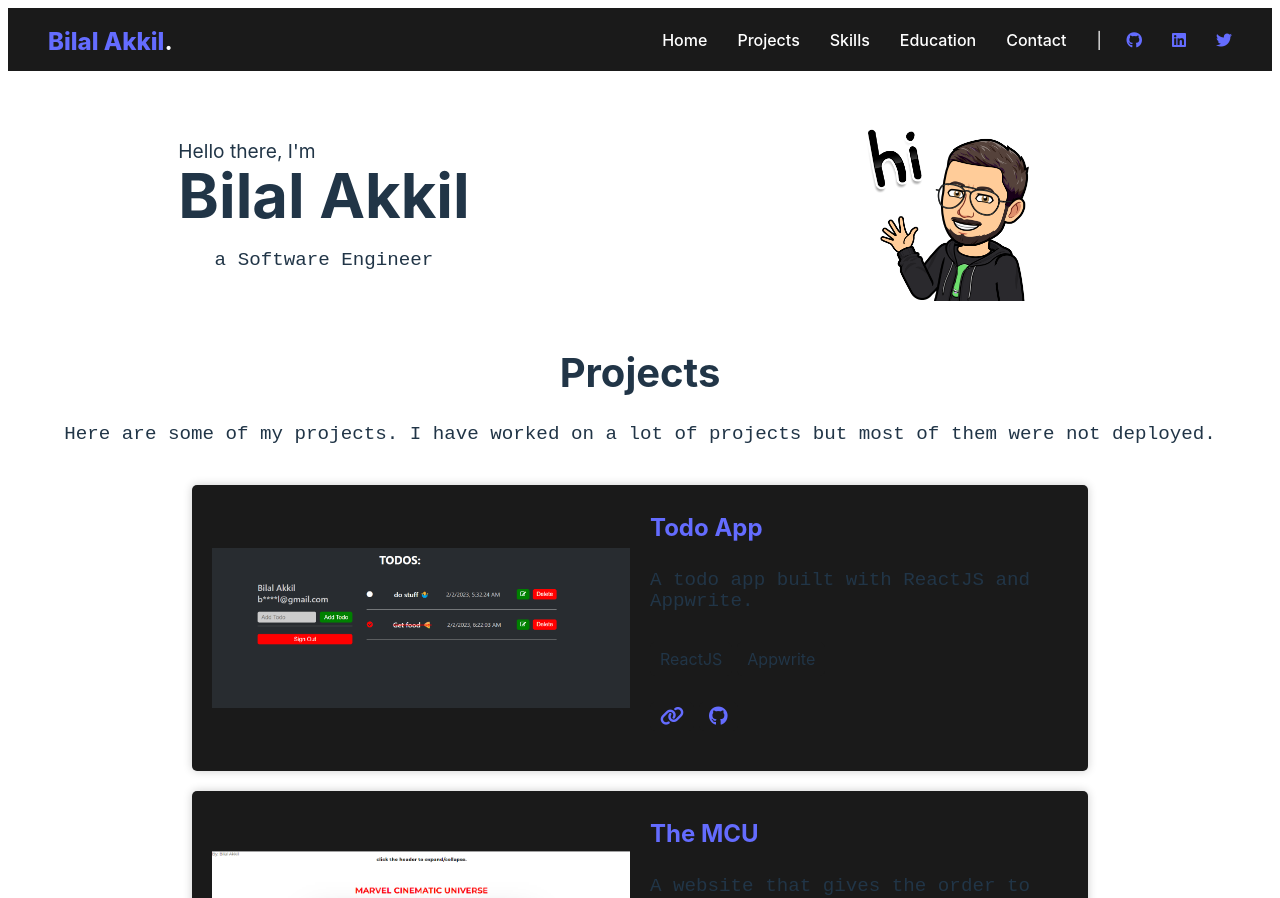
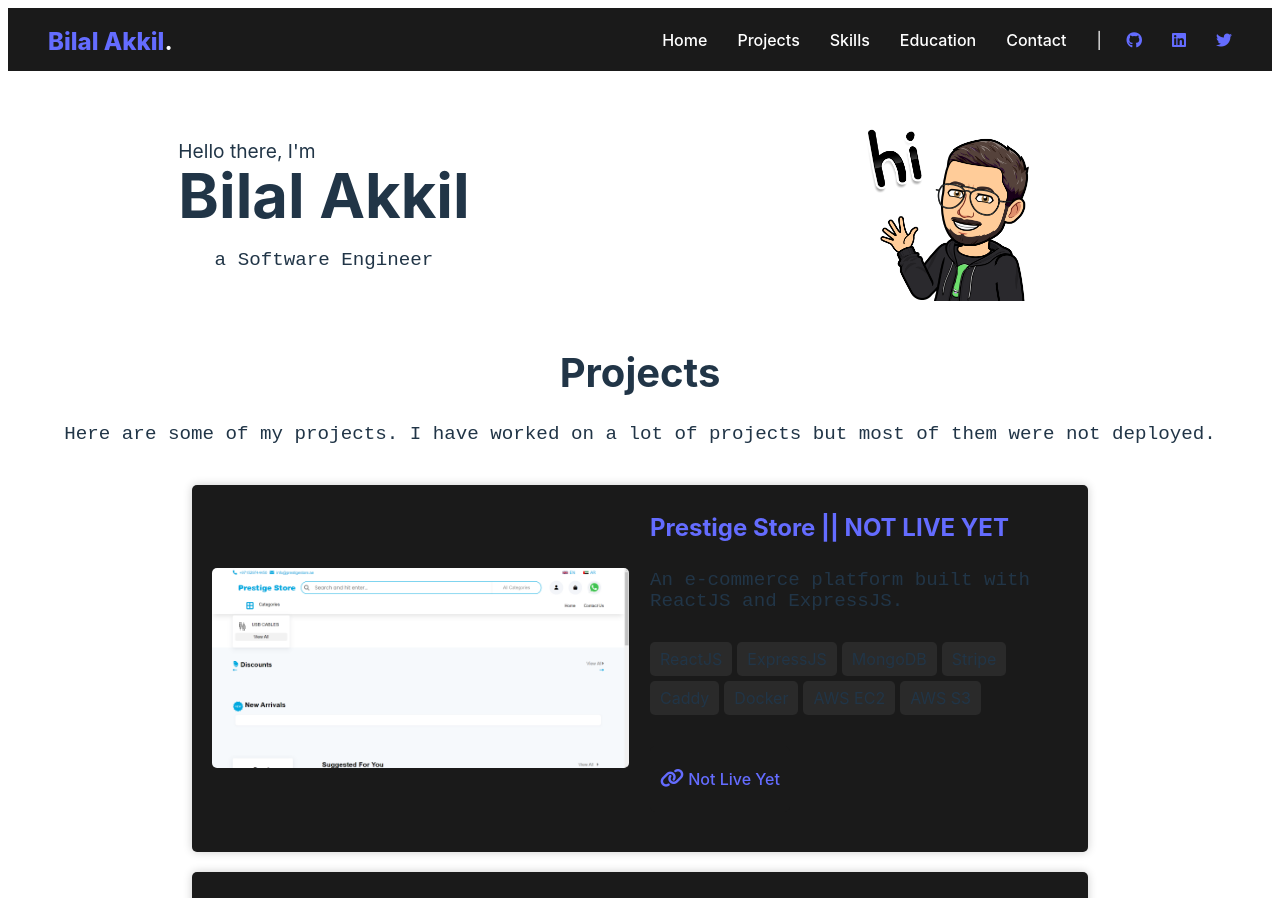
Before and after one commit to bil0ak/bilal-portfolio, a React (Vite) app: page / in a window 1280 px wide. Shown: the top 898 px of the page. Built offline with nearby package versions, Linux system fonts and the light colour scheme.

Commit message:
add prestige & update url to new domain

```diff
--- a/src/components/projects/Projects.jsx
+++ b/src/components/projects/Projects.jsx
@@ -4,19 +4,35 @@ import "./projects.css";
 const projects = [
   {
     id: 1,
+    title: "Prestige Store || NOT LIVE YET",
+    desc: "An e-commerce platform built with ReactJS and ExpressJS.",
+    img: "images/prestige.png",
+    techs: [
+      "ReactJS",
+      "ExpressJS",
+      "MongoDB",
+      "Stripe",
+      "Caddy",
+      "Docker",
+      "AWS EC2",
+      "AWS S3",
+    ],
+  },
+  {
+    id: 2,
     title: "Todo App",
     desc: "A todo app built with ReactJS and Appwrite.",
     img: "images/todo.png",
-    url: "https://todo-v2.akkil.tech/",
+    url: "https://todo-v2.bilalakkil.com/",
     github: "https://github.com/bil0ak/todo-v2",
     techs: ["ReactJS", "Appwrite"],
   },
   {
-    id: 2,
+    id: 3,
     title: "The MCU",
     desc: "A website that gives the order to the mcu movies. Built with Vanilla JS and TMDB API.",
     img: "images/themcu.png",
-    url: "https://themcu.akkil.tech/",
+    url: "https://themcu.bilalakkil.com/",
     github: "https://github.com/Bilal-Akkil/themcu",
     techs: ["VanillaJS", "TMDB API"],
   },
@@ -49,12 +65,23 @@ export default function Projects() {
                 ))}
               </ul>
               <div className="projectLinks">
+                {project.url ? (
                   <a href={project.url} target="_blank">
                     <i className="fas fa-link"></i>
                   </a>
+                ) : (
+                  <a href={project.url} target="_blank">
+                    <i className="fas fa-link"></i>
+                    <p>&nbsp;Not Live Yet</p>
+                  </a>
+                )}
+                {project.github ? (
                   <a href={project.github} target="_blank">
                     <i className="fab fa-github"></i>
                   </a>
+                ) : (
+                  <></>
+                )}
               </div>
             </div>
           </div>
--- a/src/components/projects/projects.css
+++ b/src/components/projects/projects.css
@@ -102,9 +102,10 @@
   justify-content: center;
   align-items: center;
   margin-right: 5px;
+  margin-bottom: 5px;
   padding: 5px 10px;
   border-radius: 5px;
-  background-color: #1a1a1a;
+  background-color: #2a2a2a;
 }
 
 .projects .bottom .project .right .projectLinks {
```
Also changed, not shown: public/images/prestige.png (added). Lines whose indentation alone changed are shown as unchanged.
